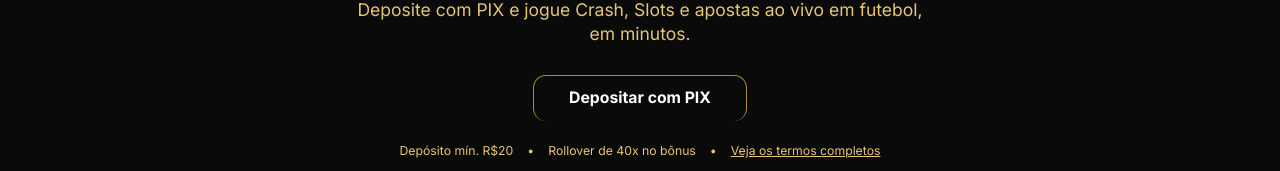
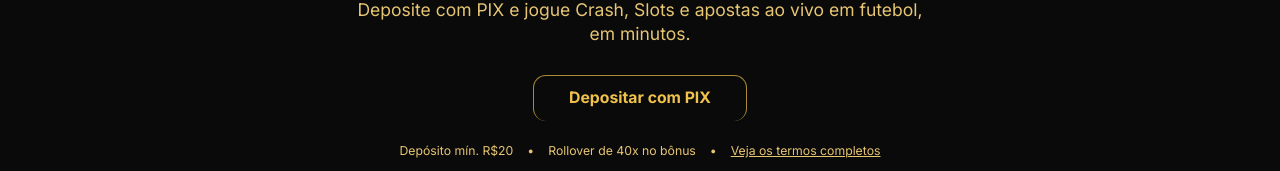
Before and after one commit to cesarrsegovia/landing-pixgamb, a Next.js app: page / in a window 1280 px wide. Shown: the part 538-709 px from the top of the page. Built offline with nearby package versions, Linux system fonts and the light colour scheme.

Commit message:
arreglos boton

```diff
--- a/app/layout.tsx
+++ b/app/layout.tsx
@@ -1,8 +1,8 @@
 import type { Metadata } from "next";
-import { Inter } from "next/font/google"; // Solo importamos Inter
+import { Inter } from "next/font/google";
 import "./globals.css";
 
-const inter = Inter({ subsets: ["latin"] }); // Configuramos Inter
+const inter = Inter({ subsets: ["latin"] });
 
 export const metadata: Metadata = {
   title: "Gamblor Landing Page",
@@ -15,7 +15,6 @@
   children: React.ReactNode;
 }>) {
   return (
-    // Volvemos a la forma simple de aplicar la fuente
     <html lang="pt" className="dark">
       <body className={inter.className}>{children}</body>
     </html>
--- a/app/page.tsx
+++ b/app/page.tsx
@@ -4,34 +4,30 @@
 import { ShieldCheck, Zap, Clock, Star, Bot, X, Send } from 'lucide-react';
 
 export default function Home() {
-  const portalLink = "https://www.gamblor.io/invite?r=Gamblor_BR"; // Enlace principal
+  const portalLink = "https://www.gamblor.io/invite?r=Gamblor_BR";
   const termsLink = "https://www.gamblor.io/help-center?r=Gamblor_BR"
 
   return (
     <main className="flex min-h-screen flex-col items-center justify-between">
 
-      {/* ===== 1. Hero Section (Banner de Imagen Clicable) ===== */}
+      {/* ===== 1. Hero Section ===== */}
       <section
         className="w-full text-center flex flex-col items-center justify-center px-4 bg-no-repeat bg-center relative cursor-pointer bg-hero-sm md:bg-hero-md lg:bg-hero-lg xl:bg-hero-xl bg-cover aspect-[639/498] md:aspect-[872/450] lg:aspect-[1320/429] xl:aspect-[1966/554]"
         onClick={() => window.open(portalLink, "_blank")}
       >
-        {/* Vacío: la imagen de fondo lo es todo */}
       </section>
 
-      {/* ===== 2. Hero Content (Texto do PDF em Português) ===== */}
+      {/* ===== 2. Hero Content  ===== */}
       <section className="w-full text-center flex flex-col items-center py-16 px-4">
 
-        {/* H1 do PDF */}
         <h1 className="text-4xl md:text-6xl font-bold max-w-3xl">
           Bônus de Depósito PIX de 250% <span className="text-brand">Até R$25.000</span>
         </h1>
 
-        {/* Subhead do PDF */}
         <p className="mt-4 text-lg md:text-xl text-muted-foreground max-w-2xl">
           Deposite com PIX e jogue Crash, Slots e apostas ao vivo em futebol, em minutos.
         </p>
 
-        {/* ===== CAMBIO EN EL BOTÓN AQUÍ ===== */}
         <a
           href={portalLink}
           target="_blank"
@@ -40,13 +36,10 @@
             mt-8 px-10 py-3
             text-lg font-bold
             rounded-xl
-            transform transition-all duration-200 /* Transición general */
-
+            transform transition-all duration-200
             bg-card text-brand
-            border-t border-l border-r border-brand /* Borde sin T/L/R */
-            shadow-[var(--shadow-glow)] /* Resplandor */
-
-            bg-bg border-t border-x border-brand/70 shadow-xs shadow-muted/10 text-white hover:bg-brand/20 active:scale-95 duration-200
+            border-t border-l border-r
+            bg-bg border-x border-brand/70 shadow-xs shadow-muted/10 hover:bg-brand/20 active:scale-95
           "
         >
           Depositar com PIX
@@ -64,7 +57,7 @@
         </div>
       </section>
 
-      {/* ===== 3. Trust Row Section (do PDF) ===== */}
+      {/* ===== 3. Trust Row Section  ===== */}
       <section className="w-full max-w-5xl mx-auto pb-12">
         <div className="grid grid-cols-1 md:grid-cols-3 gap-8 text-center px-4">
           <div className="flex items-center justify-center space-x-3">
@@ -86,7 +79,6 @@
       <section className="w-full py-16 mt-8">
         <div className="max-w-6xl mx-auto px-4 text-center">
 
-          {/* Título com ícone (Ahora usará 'Manrope') */}
           <div className="flex items-center justify-center space-x-3 mb-12">
             <Image
               src="/img/logo_icon.png"
@@ -135,7 +127,6 @@
       {/* ===== 5. What to play Section ===== */}
       <section className="w-full max-w-5xl mx-auto py-16 px-4 text-center">
 
-        {/* Título com ícone (Ahora usará 'Manrope') */}
         <div className="flex items-center justify-center space-x-3 mb-12">
           <Image
             src="/img/logo_icon.png"
@@ -198,11 +189,10 @@
       </section>
 
 
-      {/* ===== 6. Why Gamblor Section (¡ACTUALIZADA!) ===== */}
+      {/* ===== 6. Why Gamblor Section  ===== */}
       <section className="w-full py-16">
         <div className="max-w-6xl mx-auto px-4 text-center">
 
-          {/* Título com ícone */}
           <div className="flex items-center justify-center space-x-3 mb-12">
             <Image
               src="/img/logo_icon.png"
@@ -214,8 +204,7 @@
             <h2 className="text-3xl font-bold">Por que a Gamblor</h2>
           </div>
 
-          {/* Grid de beneficios */}
-          <div className="grid grid-cols-2 md:grid-cols-3 lg:grid-cols-5 gap-8 text-sm mb-16"> {/* Añadido mb-16 para separar del texto de crypto */}
+          <div className="grid grid-cols-2 md:grid-cols-3 lg:grid-cols-5 gap-8 text-sm mb-16">
             <div className="flex flex-col items-center space-y-2">
               <Star className="text-chart-3" />
               <span>PIX nativo</span>
```
